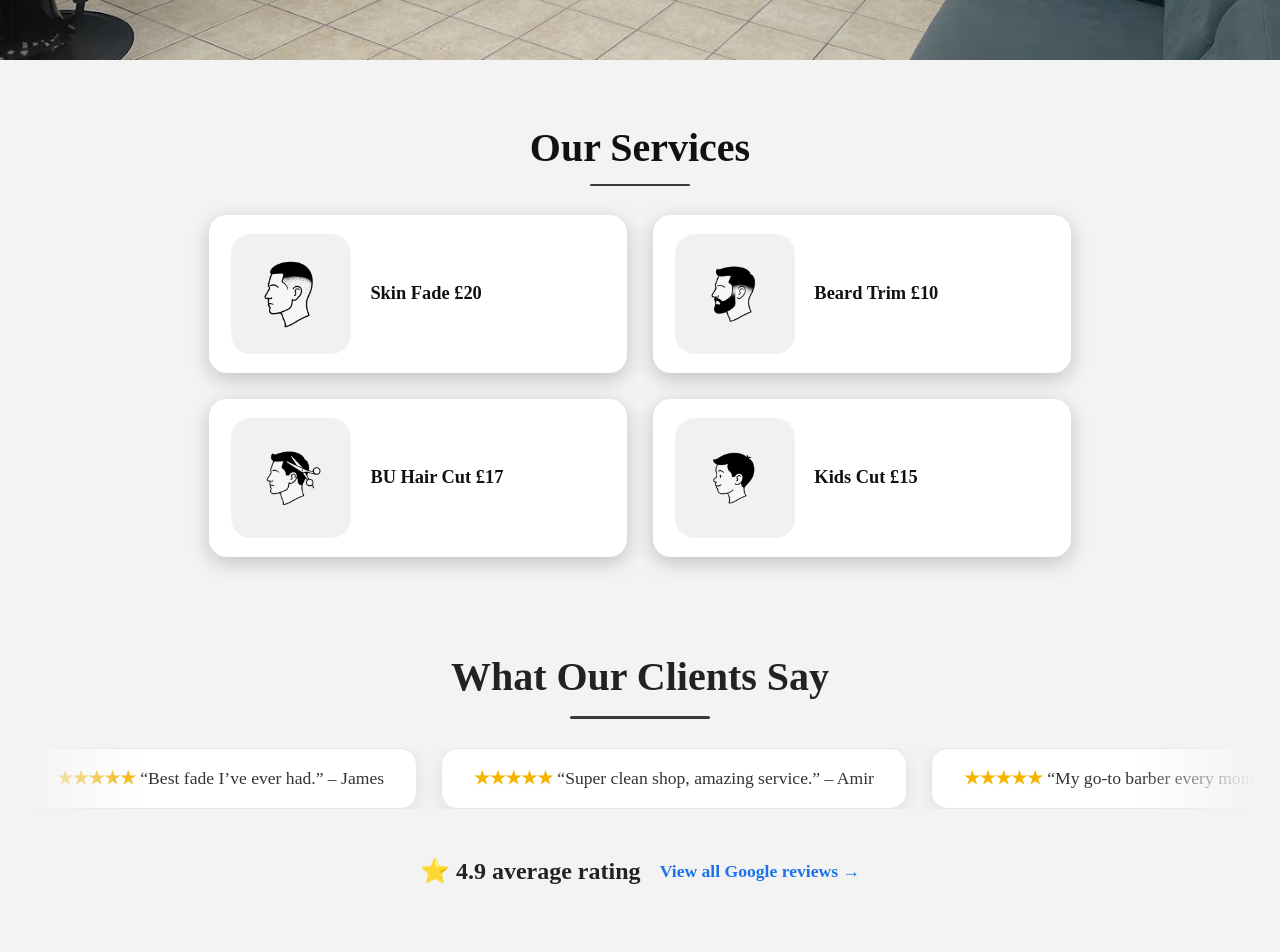
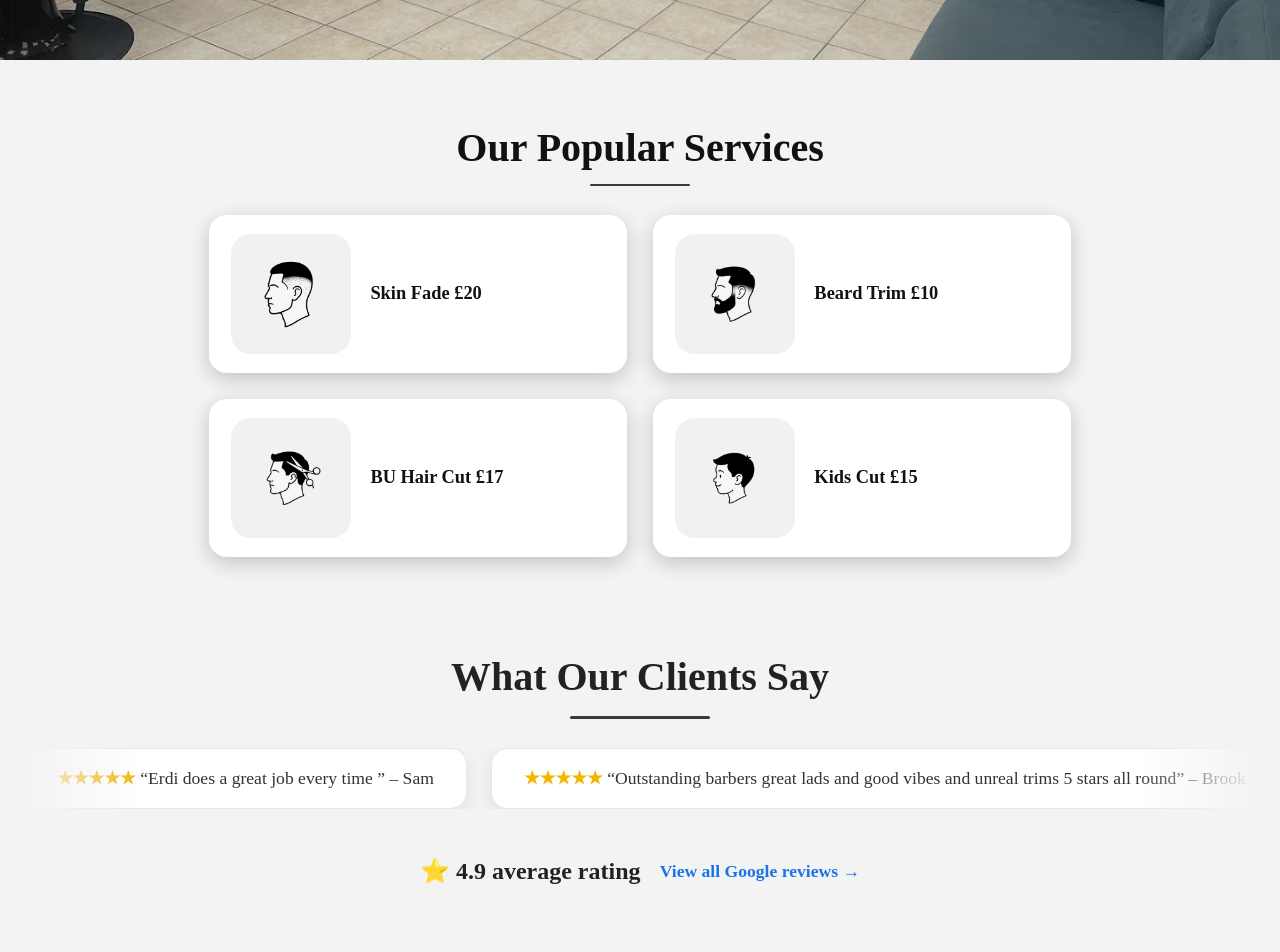
Before and after one commit to jolo2745/pristinebarbers, a Next.js app: page / in a window 1280 px wide. Shown: the part 740-1692 px from the top of the page. Built offline with nearby package versions, Linux system fonts and the light colour scheme.

Commit message:
copy fixes

```diff
--- a/components/reviews.tsx
+++ b/components/reviews.tsx
@@ -1,11 +1,11 @@
 import styles from "./reviews.module.css";
 
 const reviewList = [
-    "“Best fade I’ve ever had.” – James",
-    "“Super clean shop, amazing service.” – Amir",
-    "“My go-to barber every month.” – Lewis",
-    "“Perfect skin fade every single time.” – Daniel",
-    "“Friendly staff and great atmosphere.” – Ruben",
+    "“Erdi does a great job every time ” – Sam ",
+    "“Outstanding barbers great lads and good vibes and unreal trims 5 stars all round” – Brook ",
+    "“10/10 taper fade, easy to book fast and efficient. Highly recommend!” – Aaron ",
+    "“Couldn’t ask for a better service.” – Dave",
+    "“Best barber about, been coming to Erdi for years” – Theo",
 ];
 
 const Reviews = () => {
--- a/components/services.tsx
+++ b/components/services.tsx
@@ -4,7 +4,7 @@ import styles from "./services.module.css";
 const Services: React.FC = () => {
     return (
         <section className={styles.container}>
-            <h2 className={styles.title}>Our Services</h2>
+            <h2 className={styles.title}>Our Popular Services</h2>
 
             <div className={styles.grid}>
 
```
